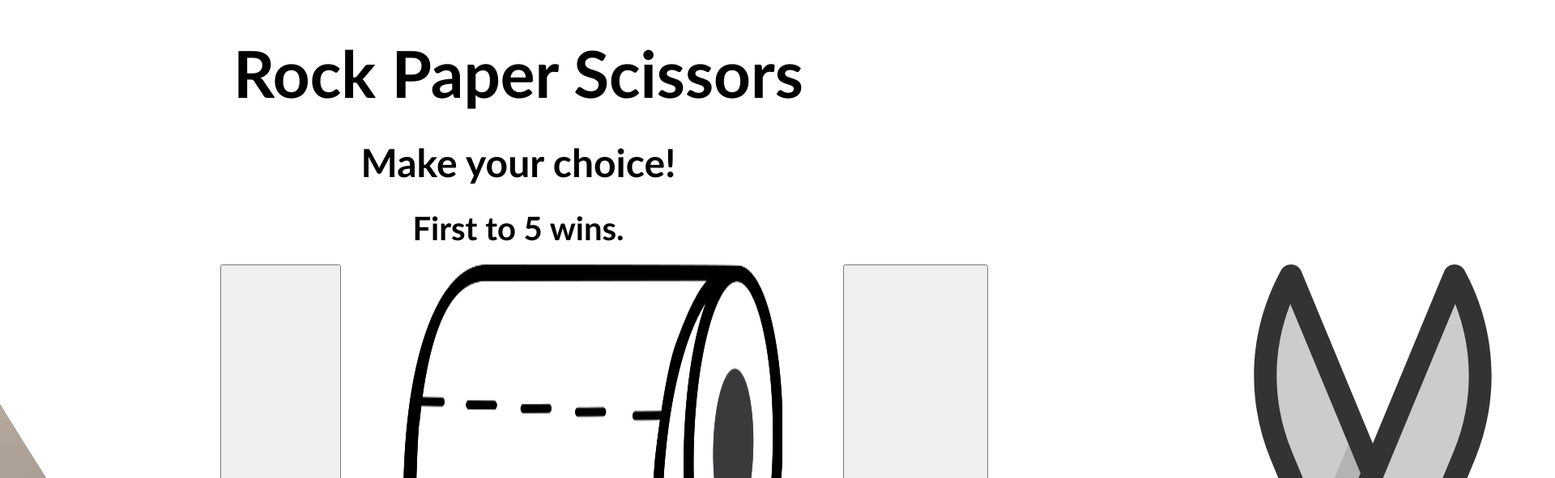
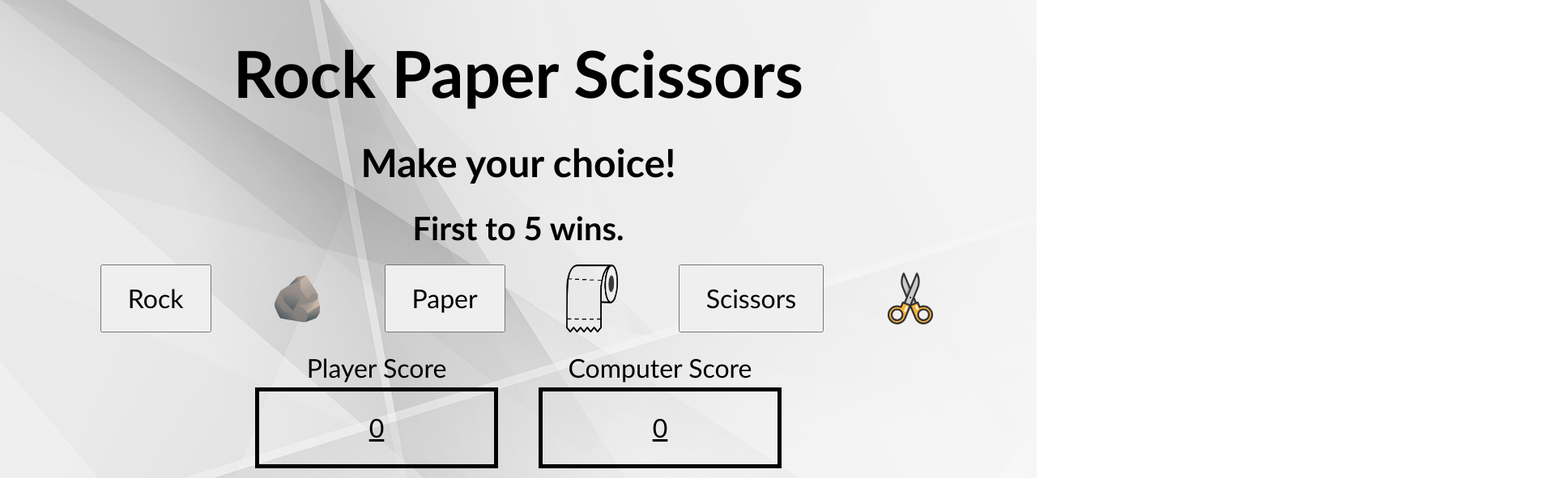
Before and after one commit to OmerAkgull/rock-paper-scissors, a plain HTML site: page index.html in a window 1280 px wide. Shown: the top 591 px of the page at 81% size, 1920 px wide, since content can reach past the window. Drawn offline with Linux system fonts and the light colour scheme.

Commit message:
Add background image

```diff
--- a/style.css
+++ b/style.css
@@ -10,6 +10,7 @@ body {
   line-height: 1.5;
   -webkit-font-smoothing: antialiased;
   font-family: "Gill Sans", "Gill Sans MT", Calibri, "Trebuchet MS", sans-serif;
+  background-image: url(background.jpg);
 }
 img,
 picture,
@@ -167,3 +168,18 @@ p {
   font-size: 25px;
   padding: 30px 45px 30px 45px;
 }
+
+.rock {
+    width: 5%;
+    height: auto;
+}
+
+.scissors {
+    width: 5%;
+    height: auto;
+}
+
+.paper {
+    width: 5%;
+    height: auto;
+}
```
